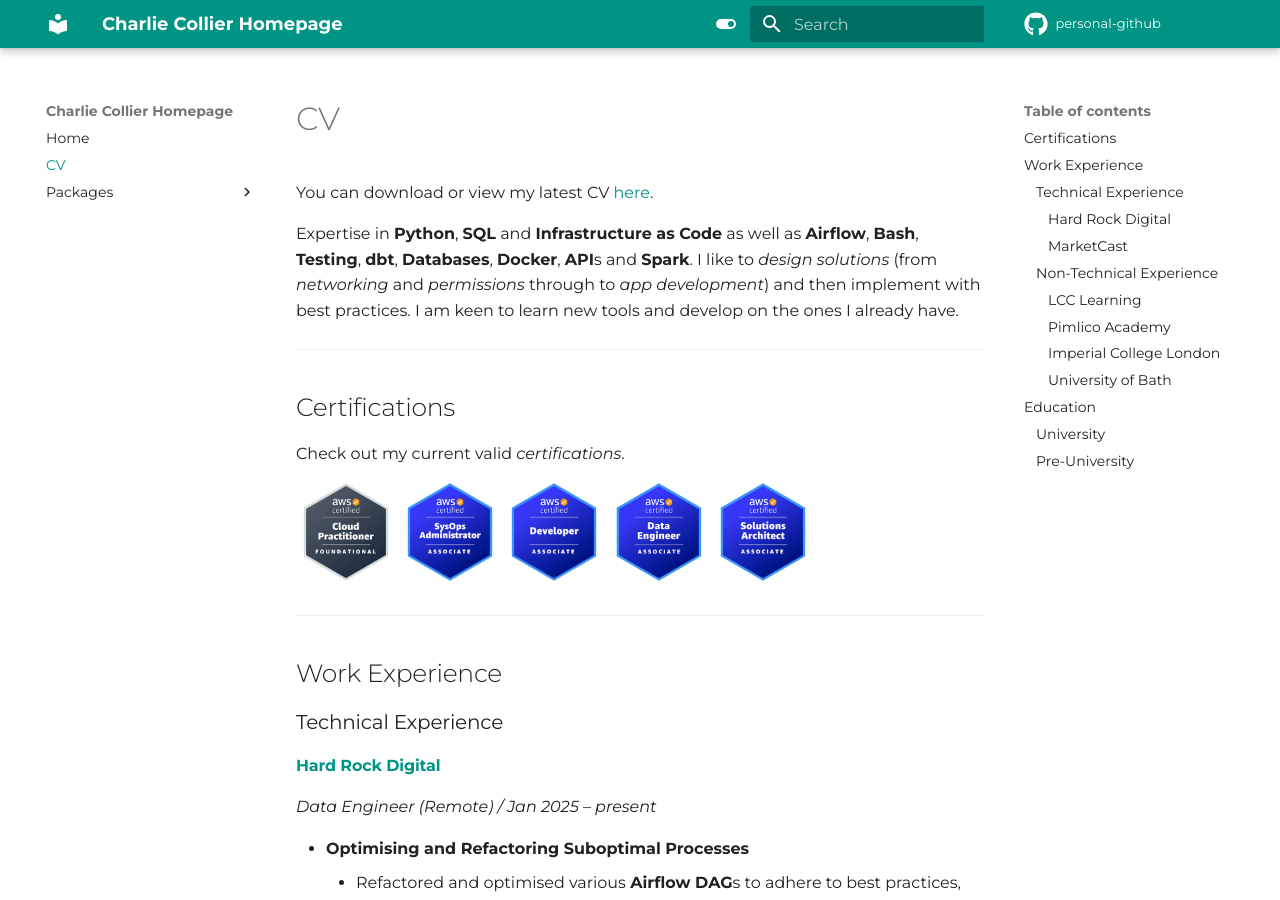
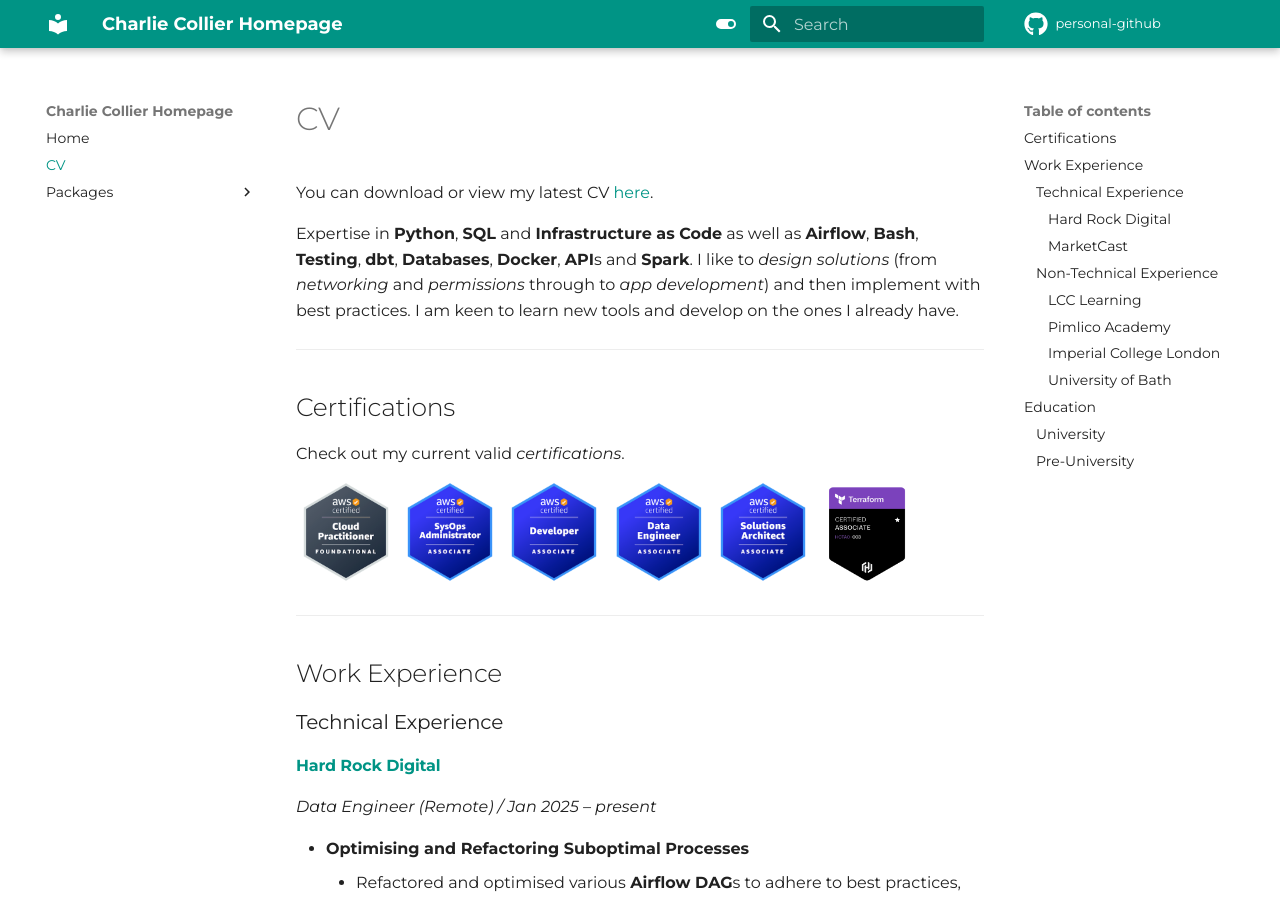
Before and after one commit to collier-p-charlie/collier-p-charlie.github.io, an MkDocs documentation site: the page built from docs/cv/docs.md, in a window 1280 px wide and 900 px high. Built offline with MkDocs 1.6.1 and Material for MkDocs 9.7.7, drawn with Linux system fonts in a browser that asks for light colours.

Commit message:
adding TF certificate badge

```diff
--- a/docs/cv/docs.md
+++ b/docs/cv/docs.md
@@ -27,6 +27,9 @@
 </a>
 <a href="https://www.credly.com/badges/221fd7b9-0faa-48b2-ba38-3b411a9912d3/public_url" target="_blank">
   <img src="../../assets/cv/certifications/aws-certified-solutions-architect-associate.png" alt="AWS Solutions Architect Associate Badge" width="100" />
+</a>
+<a href="" target="_blank">
+  <img src="../../assets/cv/certifications/hashicorp-certified-terraform-associate.png" alt="HashiCorp Certified Terraform Associate Badge" width="100" />
 </a>
 </p>
 
```
Also changed, not shown: docs/assets/cv/certifications/hashicorp-certified-terraform-associate.png (added), 2 other files.
